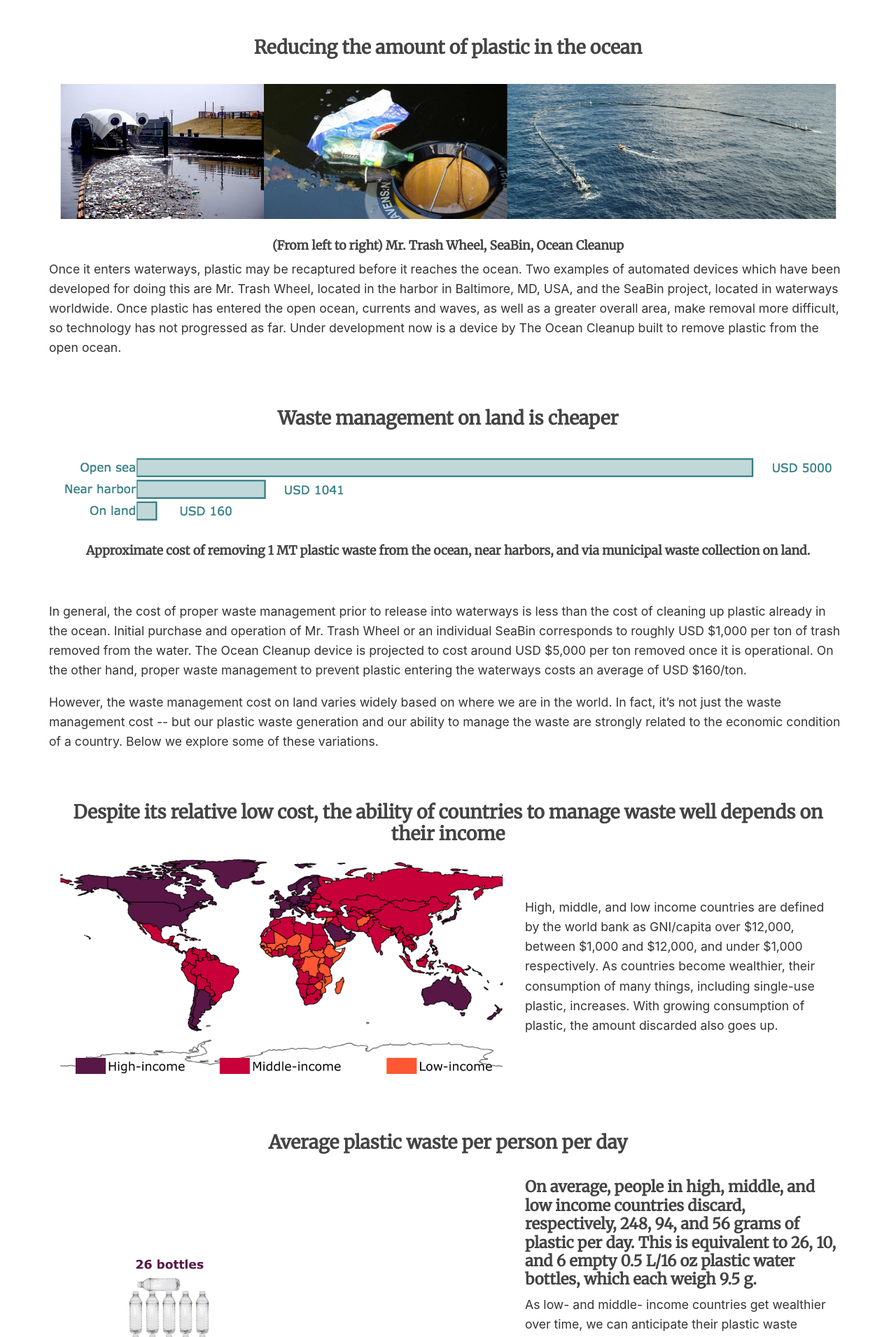
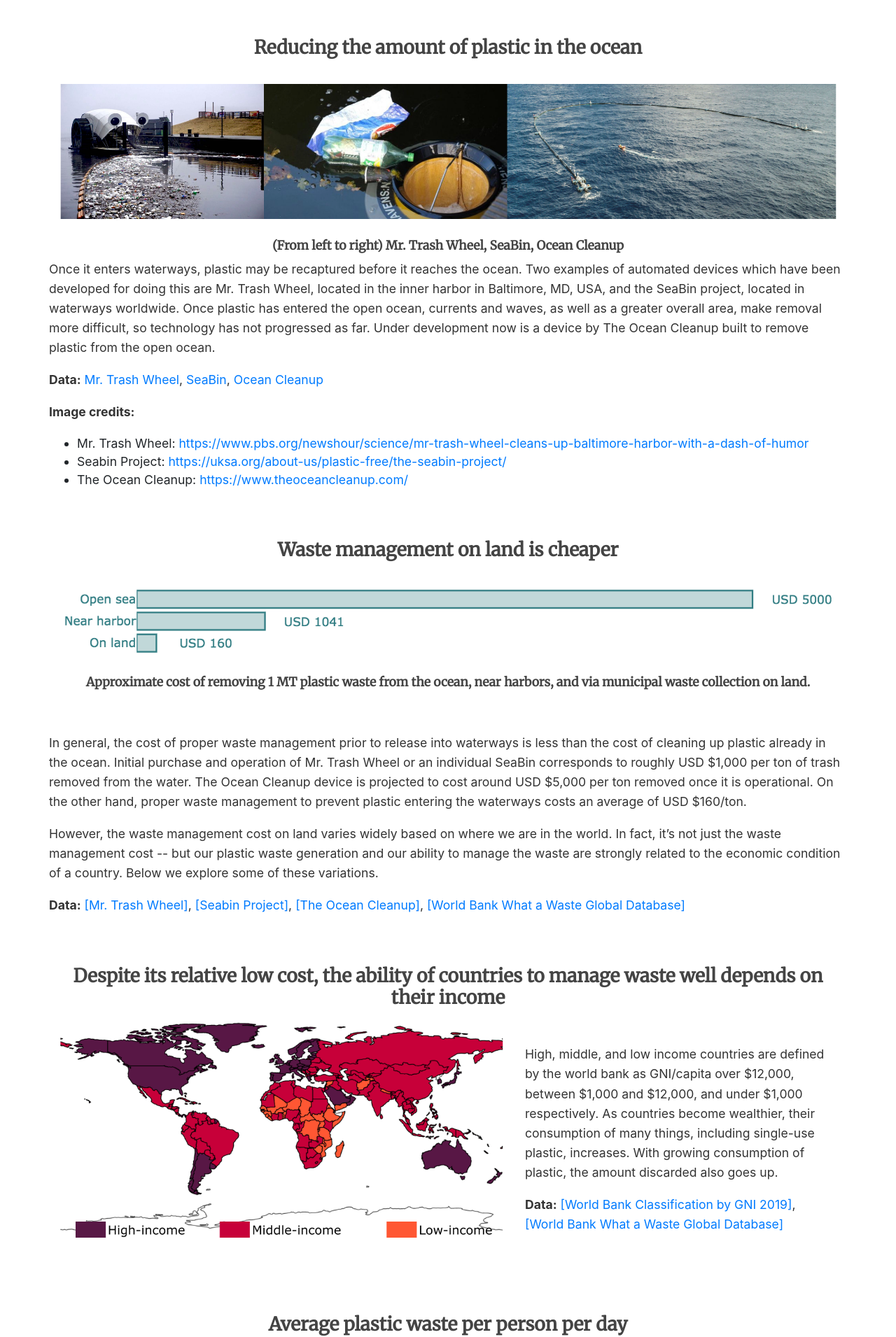
Before and after one commit to royanin/plastic_waste, a Flask app: page / in a window 1280 px wide. Shown: the part 520-2431 px from the top of the page at 70% size. Run offline with Flask 2, Linux system fonts and the light colour scheme; some libraries are stand-ins or nearby versions.

Commit message:
add references

```diff
--- a/plastic_pollution/templates/content/index_details.html
+++ b/plastic_pollution/templates/content/index_details.html
@@ -23,6 +23,7 @@
         <h5>How much is 8 million MT?</h5>
         <p>8 million tonnes of plastic, compacted, would fill about 1.2 million freight train cars. If they were all linked together traveling 30 mph (about 50 km/h), it would take 14 days for all 8 million tonnes of plastic to pass.</p>
         <p>Plastic is not biodegradable, so once it’s in the ocean, it remains there.</p>
+        <p><b>Data:</b><a href="#epa_aus">[EPA Australia Waste Density]</a> and <a href="#ref_wiki_ship">[Shipping container volume]</a></p>
 
     </div>
 
@@ -43,7 +44,21 @@
     <br>
     <h6 class="text-center">(From left to right) Mr. Trash Wheel, SeaBin, Ocean Cleanup</h6>
     <div class="row">
-        <p>Once it enters waterways, plastic may be recaptured before it reaches the ocean. Two examples of automated devices which have been developed for doing this are Mr. Trash Wheel, located in the harbor in Baltimore, MD, USA, and the SeaBin project, located in waterways worldwide. Once plastic has entered the open ocean, currents and waves, as well as a greater overall area, make removal more difficult, so technology has not progressed as far. Under development now is a device by The Ocean Cleanup built to remove plastic from the open ocean.</p>
+        <p>Once it enters waterways, plastic may be recaptured before it reaches the ocean. Two examples of automated devices which have been developed for doing this are Mr. Trash Wheel, located in the inner  harbor in Baltimore, MD, USA, and the SeaBin project, located in waterways worldwide. Once plastic has entered the open ocean, currents and waves, as well as a greater overall area, make removal more difficult, so technology has not progressed as far. Under development now is a device by The Ocean Cleanup built to remove plastic from the open ocean.</p>
+
+        <p><b>Data:</b> <a href="#mr_trash_wheel"> Mr. Trash Wheel</a>, <a href="#seabin_project">SeaBin</a>, <a href="#ocean_cleanup">Ocean Cleanup</a> </p>
+        <br>
+    </div>
+    <div class="row">
+                <p><b>Image credits:</b></p>
+        <ul>
+            <li>Mr. Trash Wheel: <a href="https://www.pbs.org/newshour/science/mr-trash-wheel-cleans-up-baltimore-harbor-with-a-dash-of-humor" target="_blank">https://www.pbs.org/newshour/science/mr-trash-wheel-cleans-up-baltimore-harbor-with-a-dash-of-humor</a></li>
+
+            <li>Seabin Project: <a href="https://uksa.org/about-us/plastic-free/the-seabin-project/" target="_blank">https://uksa.org/about-us/plastic-free/the-seabin-project/</a></li>
+
+            <li>The Ocean Cleanup: <a href="https://www.theoceancleanup.com/" target="_blank">https://www.theoceancleanup.com/</a></li>
+        </ul>
+
     </div>
 
 </div>
@@ -69,6 +84,7 @@
     <p>However, the waste management cost on land varies widely based on where we are in the world. In fact, it’s not just the waste management cost -- but our plastic waste generation and our ability to manage the waste are strongly related to the economic condition of a country. Below we explore some of these variations.
     </p>
 
+    <p><b>Data:</b> <a href="#mr_trash_wheel">[Mr. Trash Wheel]</a>, <a href="#seabin_project">[Seabin Project]</a>, <a href="#ocean_cleanup">[The Ocean Cleanup]</a>, <a href="#wb_ww_db">[World Bank What a Waste Global Database]</a></p>
 
 </div>
 </div>
@@ -79,11 +95,16 @@
 <h4 class="text-center">Despite its relative low cost, the ability of countries to manage waste well depends on their income</h4>
 <div class="row align-items-center h-100">
     <div class="col-md-7 text-center">
+        <div>
         <img src="static/images/plastic_waste_map1.png" alt="different amount of plastic waste produced per person on average from different high-income countries" width="100%"/>
+        </div>
         <br><br>
+
     </div>
     <div class="col-md-5 mx-auto">
     <p>High, middle, and low income countries are defined by the world bank as GNI/capita over $12,000, between $1,000 and $12,000, and under $1,000 respectively. As countries become wealthier, their consumption of many things, including single-use plastic, increases. With growing consumption of plastic, the amount discarded also goes up.</p>
+
+        <p><b>Data:</b><a href="#wb_gni_def"> [World Bank Classification by GNI 2019]</a>, <a href="#wb_ww_db">[World Bank What a Waste Global Database]</a></p>
     </div>
 
 </div>
@@ -98,19 +119,19 @@
 <div class="row align-items-center h-100">
     <div class="col-md-1"></div>
     <div class="col-md-5">
-
+        <div>
         <img src="static/images/waste_bottle_eq.png" alt="average plastic waste generation by country income level" width="100%"/>
+        </div>
+        <br>
+        <h6>On average, people in high, middle, and low income countries discard, respectively, 248, 94, and 56 grams of plastic per day. This is equivalent to the weight of 26, 10, and 6 empty 0.5 L/16 oz plastic water bottles, each weighing 9.5 g.</h6>
     </div>
     <div class="col-md-1"></div>
     <div class="col-md-5 mx-auto">
-        <h5>On average, people in high, middle, and low income countries discard, respectively, 248, 94, and 56 grams of plastic per day. This is equivalent to 26, 10, and 6 empty 0.5 L/16 oz plastic water bottles, which each weigh 9.5 g.</h5>
-
         <p>As low- and middle- income countries get wealthier over time, we can anticipate their plastic waste production will increase. Plastic waste can be managed in one of three ways which effectively prevent its release into waterways and the environment in general--recycling, incineration, or landfilling. These three options all require a large investment in infrastructure which is not always available, meaning not all plastic waste in all locations is able to be managed well.
         </p>
         <p>For simplicity we presented the average plastic waste per person per day by the country income cateogry. However, there is a wide variation within any particular income category. <a  data-toggle="modal" href="#exampleModal">Click here to see how plastic waste generation varies among a selected group of high-income countries.</a></p>
-        {#<button type="button" class="btn btn-primary" data-toggle="modal" data-target="#exampleModal">
-  Launch demo modal
-</button>#}
+
+        <p><b>Data:</b><a href="#ref_jambeck">[Jambeck 2015]</a>, <a href="#wb_ww_db">[World Bank What a Waste Global Database]</a></p>
 
         <!-- Modal -->
 <div class="modal fade" id="exampleModal" tabindex="-1" role="dialog" aria-labelledby="exampleModalLabel" aria-hidden="true">
@@ -166,6 +187,8 @@
     <div class="col-md-5 mx-auto">
         <p>Most plastic waste from high income countries is well managed through one of these three options, while only about 32% of plastic waste from middle income, and 20% from low income countries is managed well. Poorly-managed waste can enter the world’s waterways, where it can enter the ocean or lead to environmental damage. While the highest plastic use per person occurs in high income countries, lower income countries have less developed infrastructure and smaller budgets, leading to more plastic which can be discharged into waterways.</p>
 
+        <p><b>Data:</b><a href="#ref_jambeck">[Jambeck 2015]</a>, <a href="#wb_ww_db">[World Bank What a Waste Global Database]</a></p>
+
     </div>
 </div>
 </div>
@@ -186,7 +209,11 @@
     </div>
     <div class="col-md-1"></div>
     <div class="col-md-5 mx-auto">
-        <p>The expansion of plastic waste disposal has not been able to keep up with the expansion of production of plastic waste, which may be explained by a combination of the very low cost of plastic and the relatively high cost of effective waste disposal. Cities in low and middle income countries spend a much higher proportion of their municipal budget on waste disposal compared to those in high income countries, and improving waste disposal in lower income countries would require spending an even larger proportion of the local budget on waste disposal at the expense of other city programs.</p>
+        <p>The expansion of plastic waste disposal has not been able to keep up with the expansion of production of plastic waste, which may be explained by a combination of the very low cost of plastic and the relatively high cost of effective waste disposal. Cities in low and middle income countries spend a much higher proportion of their municipal budget on waste disposal compared to those in high income countries, and improving waste disposal in lower income countries would require spending an even larger proportion of the local budget on waste disposal at the expense of other city programs.
+        </p>
+
+        <p><b>Data:</b>, <a href="#wb_ww_book">[World Bank What a Waste 2.0 2018]</a></p>
+
     </div>
 </div>
 </div>
@@ -209,9 +236,15 @@
 
     <p>In addition, building up waste management infrastructure everywhere would go a long way in solving other environmental issues such as air and water pollution, thus ensuring a healthier planet overall.</p>
 
+    <p><b>Data:</b> <a href="#mr_trash_wheel">[Mr. Trash Wheel]</a>, <a href="#seabin_project">[Seabin Project]</a>, <a href="#ocean_cleanup">[The Ocean Cleanup]</a>, <a href="#wb_ww_db">[World Bank What a Waste Global Database]</a>, <a href="#wb_ww_book">[World Bank What a Waste 2.0 2018]</a></p>
+
 
 </div>
 </div>
+
+
+{# References: #}
+{% include "content/references.html" %}
 
 <hr>
 <br><br>
--- /dev/null
+++ b/plastic_pollution/templates/content/references.html
@@ -0,0 +1,41 @@
+<br><br>
+<div class="container">
+<h4>References:</h4>
+<br>
+<div class="row">
+    <div class="col-md-12">
+        <p id="ref_jambeck"><b>[Jambeck 2015]</b> Jambeck, J. R.; Geyer, R.; Wilcox, C; Siegler, T. R.; Perryman, M.; Andrady, A.; Narayan, R.; and Law, K. L. (2015). <em>Plastic waste inputs from land into the ocean</em>. Science, <b>347</b> (6223), 768-771.<br>
+            Data from Jambeck <em>et. al.</em> may be obtained by making a <a href="https://science.sciencemag.org/content/347/6223/768.full" target="_blank">free Science account</a>, or from the ourworldindata site <a href="https://ourworldindata.org/plastic-pollution#mismanaged-plastic-waste" target="_blank">https://ourworldindata.org/plastic-pollution#mismanaged-plastic-waste</a>
+        </p>
+
+        <p id="wb_ww_book"><b>[World Bank What a Waste 2.0 2018]</b>
+            Kaza, Silpa; Lisa Yao; Perinaz Bhada-Tata; and Frank Van Woerden; 2018. <em>What a Waste 2.0: A Global Snapshot of Solid Waste Management to 2050.</em> Urban Development Series. Washington, DC: World Bank. <a href="https://dx.doi.org/10.1596/978-1-4648-1329-0" target="_blank">doi: 10.1596/978-1-4648-1329-0</a>.
+        </p>
+
+        <p id="wb_ww_db"><b>[World Bank What a Waste Global Database]</b>
+            “Country level dataset” downloaded from <a href="https://datacatalog.worldbank.org/dataset/what-waste-global-database" target="_blank">https://datacatalog.worldbank.org/dataset/what-waste-global-database</a><br>Accessed May 2019</p>
+
+        <p id="wb_gni_def"><b>[World Bank Classification by GNI 2019]</b>
+            Classification of countries by their Gross National Income (GNI). Current classification levels obtained from the World Bank website <a href="https://datahelpdesk.worldbank.org/knowledgebase/articles/906519" target="_blank">https://datahelpdesk.worldbank.org/knowledgebase/articles/906519</a><br>
+            Accessed June 2019</p>
+
+        <p id="epa_aus"><b>[EPA Australia Waste Density]</b> The average density of compacted plastic waste was calculated based on the values for the plastic items listed here: <a href="https://www.epa.vic.gov.au/business-and-industry/lower-your-impact/~/media/Files/bus/EREP/docs/wastematerials-densities-data.pdf" target="_blank">https://www.epa.vic.gov.au/business-and-industry/lower-your-impact/~/media/Files/bus/EREP/docs/wastematerials-densities-data.pdf</a><br>Accessed June 2019
+        </p>
+
+        <p id="mr_trash_wheel"><b>[Mr. Trash Wheel]</b> Initial and operational cost of Mr. Trash Wheel calculated based on values presented in the article below with an assumed 10 year life cycle: <a href="https://cen.acs.org/environment/pollution/Baltimores-trash-eating-waterwheel/96/i16" target="_blank">https://cen.acs.org/environment/pollution/Baltimores-trash-eating-waterwheel/96/i16</a>
+        </p>
+
+        <p id="seabin_project"><b>[SeaBin Project]</b> Initial and operational cost of a SeaBin calculated based on the values for waste collection presented on the SeaBin website <a href="https://seabinproject.com/the-seabin-v5/technical-specs/" target="_blank">https://seabinproject.com/the-seabin-v5/technical-specs/</a> and the article <a href="https://www.eco-business.com/news/the-seabin-wont-swallow-asias-plastic-pollution-problembut-its-a-start/" target="_blank">https://www.eco-business.com/news/the-seabin-wont-swallow-asias-plastic-pollution-problembut-its-a-start/</a>, assuming a 10 year life cycle for a SeaBin.
+        </p>
+
+        <p id="ocean_cleanup"><b>[The Ocean Cleanup]</b> Theoretical pricing and waste collection efficiency, assuming a 10 year life cycle, is presented on pp. 20-22 of the published feasibility study which we accessed from: <a href="https://www.theoceancleanup.com/fileadmin/media-archive/Documents/TOC_Feasibility_study_executive_summary_V2_0.pdf" target="_blank">https://www.theoceancleanup.com/fileadmin/media-archive/Documents/TOC_Feasibility_study_executive_summary_V2_0.pdf</a>
+        </p>
+        <p id="ref_wiki_ship"><b>[Shipping container volume]</b> The volume of shipping containers used to calculate the approximate number of freight train cars are obtained from <a href="https://en.wikipedia.org/wiki/Intermodal_container#Specifications" target="_blank">https://en.wikipedia.org/wiki/Intermodal_container#Specifications</a>
+        </p>
+
+    </div>
+</div>
+
+
+</div>
+<br><br>
```
